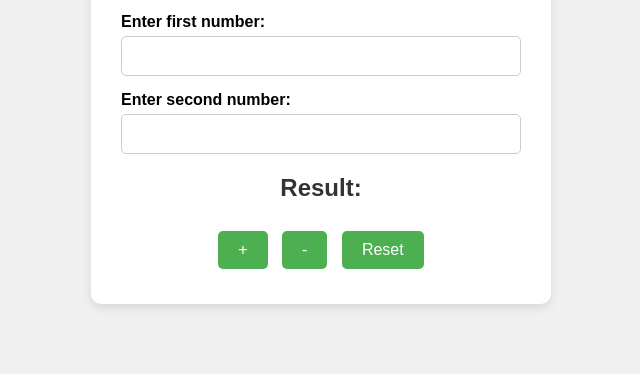
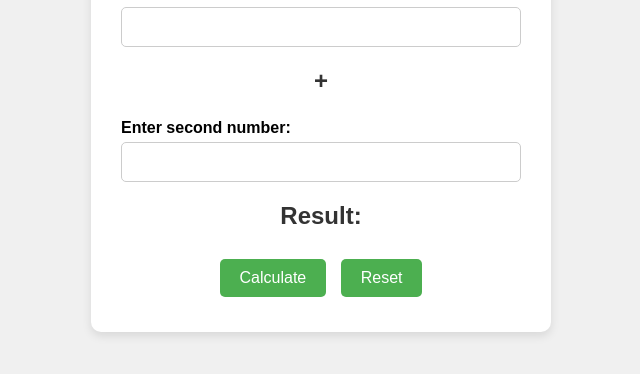
Before and after one commit to mrice2003/Calculator, a plain HTML site: page index.html in a window 1280 px wide. Shown: the part 316-690 px from the top of the page, without its empty margins (319-959 px from the left). Drawn offline with Linux system fonts and the light colour scheme.

Commit message:
Update index.html

```diff
--- a/index.html
+++ b/index.html
@@ -14,7 +14,7 @@
         <label for="num1">Enter first number:</label>
         <input id="num1" />
       </div>
-
+      <h3 id="operator">+</h3>
       <div class="input-group">
         <label for="num2">Enter second number:</label>
         <input  id="num2" />
@@ -22,8 +22,7 @@
       <h3 id="result">Result:</h3>
 
       <div class="button-group">
-        <button onclick="calculate('+')">+</button>
-        <button onclick="calculate('-')">-</button>
+        <button onclick="calculate()">Calculate</button>
         <button onclick="resetFields()">Reset</button>
       </div>
 
```
